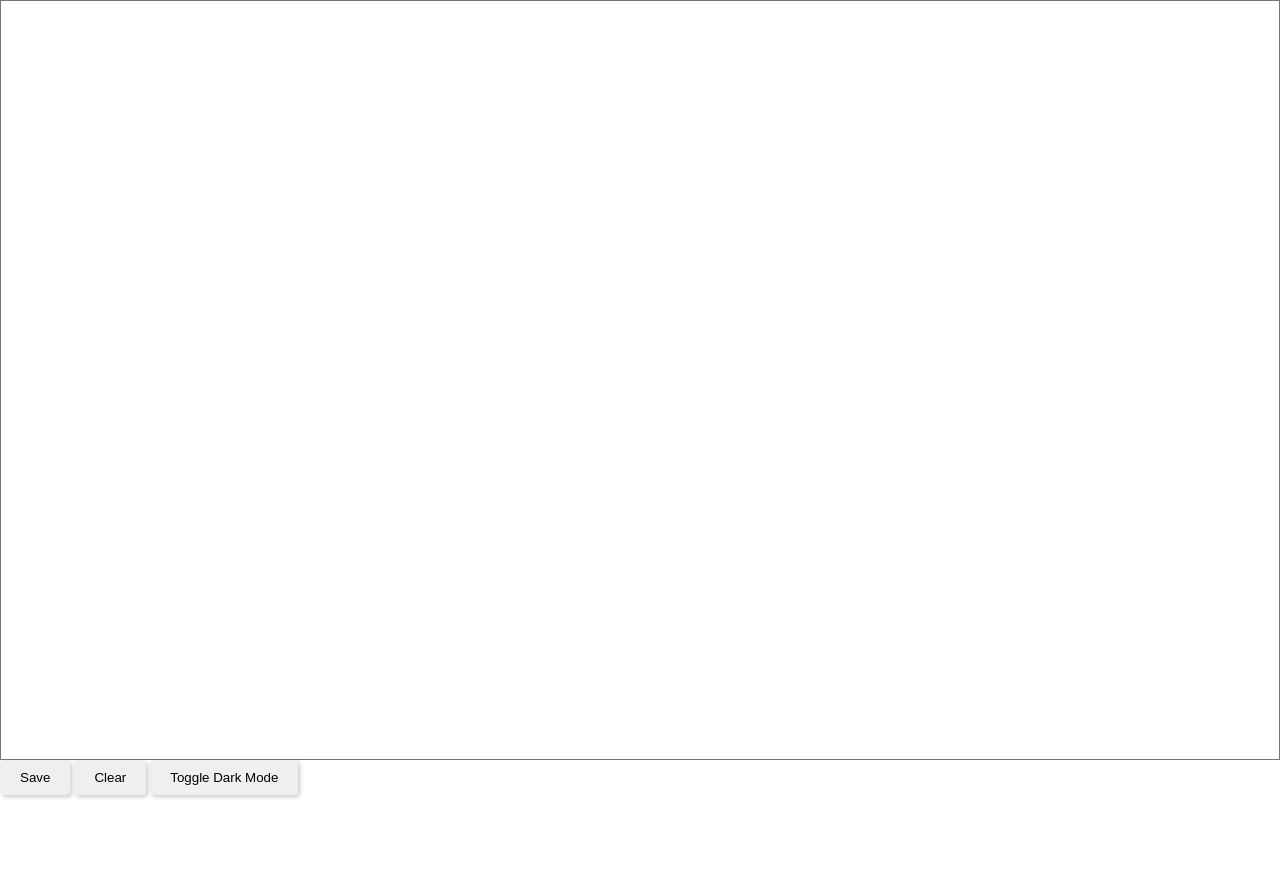
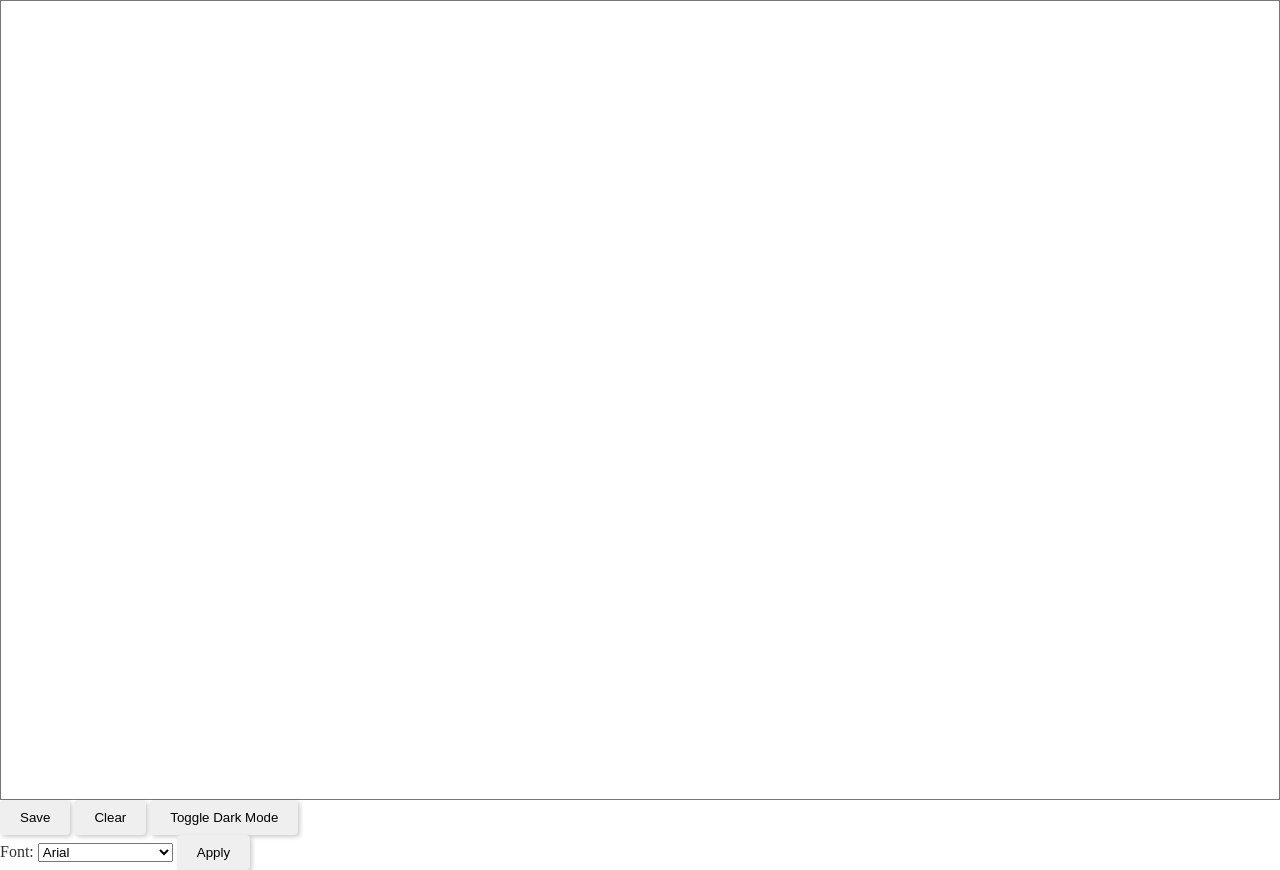
Before and after one commit to BraeGamer/Online-Notepad, a plain HTML site: page index.html in a window 1280 px wide. Before the commit the page ends 800 px from the top, so only its background shows below. Drawn offline with Linux system fonts and the light colour scheme.

Commit message:
Update index.html

```diff
--- a/index.html
+++ b/index.html
@@ -9,7 +9,7 @@
 
       textarea {
         width: 100%;
-  height: 95%;
+        height: 100%;
         color: var(--text-color);
         background-color: var(--bg-color);
         font-size: 48pt;
@@ -52,8 +52,20 @@
     <button onclick="saveNotes()">Save</button>
     <button onclick="clearNotes()">Clear</button>
     <button onclick="toggleDarkMode()">Toggle Dark Mode</button>
+    <br>
+    <label for="font-picker">Font:</label>
+    <select id="font-picker">
+      <option value="Arial">Arial</option>
+      <option value="Courier New">Courier New</option>
+      <option value="Georgia">Georgia</option>
+      <option value="Tahoma">Tahoma</option>
+      <option value="Times New Roman">Times New Roman</option>
+      <option value="Verdana">Verdana</option>
+    </select>
+    <button onclick="applyFont()">Apply</button>
     <script>
       const notepad = document.getElementById("notepad");
+      const fontPicker = document.getElementById("font-picker");
 
       function saveNotes() {
         localStorage.setItem("notes", notepad.value);
@@ -68,6 +80,10 @@
         document.body.classList.toggle("dark-theme");
       }
 
+      function applyFont() {
+        notepad.style.fontFamily = fontPicker.value;
+      }
+
       const savedNotes = localStorage.getItem("notes");
       if (savedNotes) {
         notepad.value = savedNotes;
```
Lines whose indentation alone changed are shown as unchanged.
